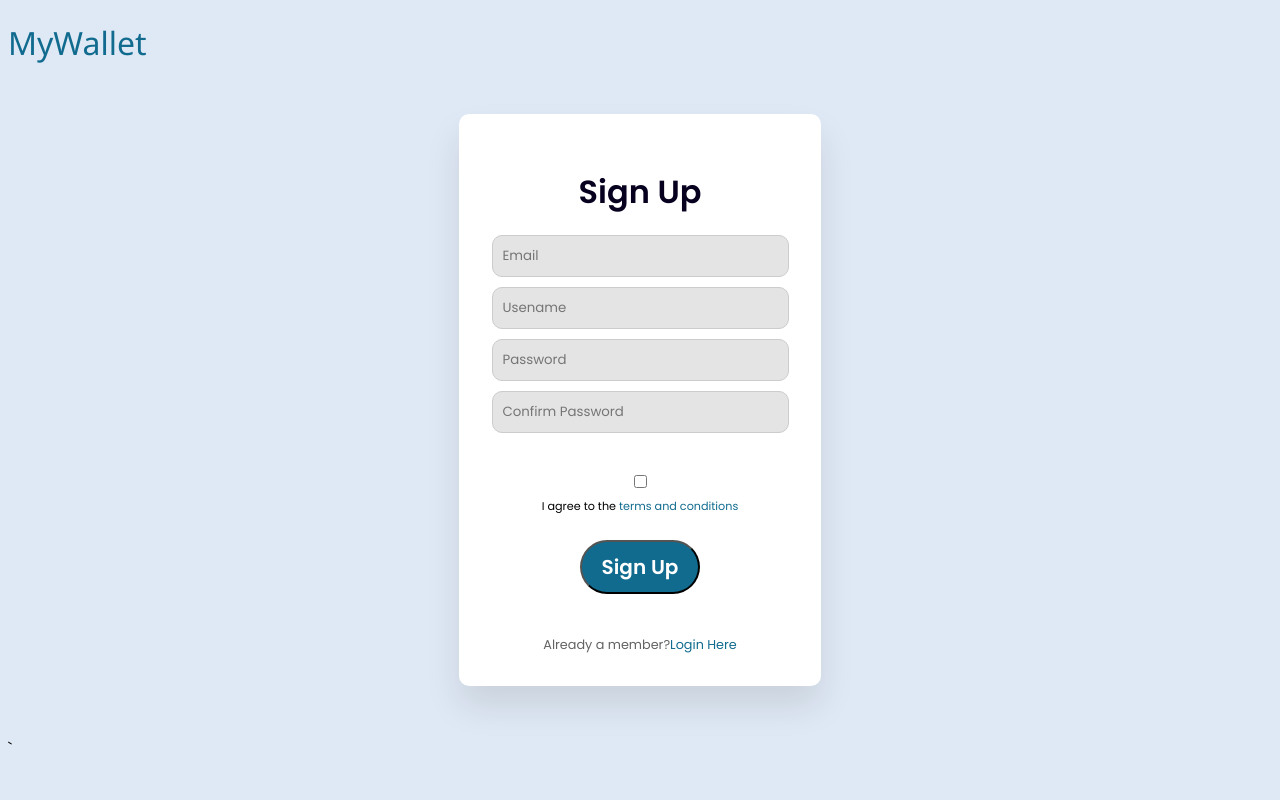
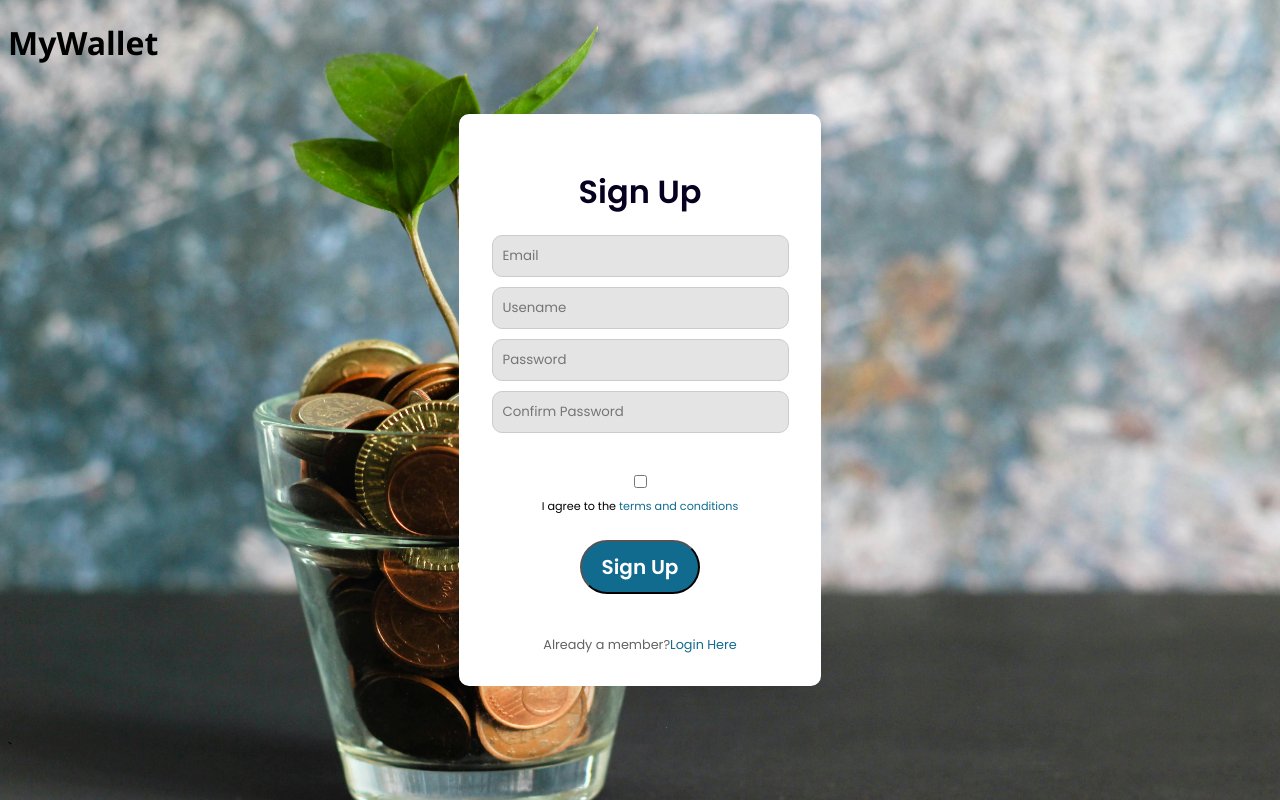
Before and after one commit to MthokozisiZwane/MyWallet, a Flask app: page /sign-up in a window 1280 px wide. Run offline with Flask 3, Linux system fonts and the light colour scheme; some libraries are stand-ins or nearby versions.

Commit message:
added background image to sign in pages

```diff
--- a/website/static/styles.css
+++ b/website/static/styles.css
@@ -1,20 +1,44 @@
 @import url('https://fonts.googleapis.com/css2?family=Poppins:wght@400;600&display=swap');
 
-*{
-    /* margin: 0;
-    padding: 0;
-    box-sizing: border-box; */
+* {
     font-family: 'Poppins', sans-serif;
 }
 
 /* Styles for body */
 body {
+    /* Light blue background color */
     background-color: #dfe9f5;
+
 }
-.container{
+
+.container {
     margin-top: 150px;
+    position: relative;
 }
-.wrapper{
+
+.background-image {
+    background-image: url(images/image.jpg);
+    background-size: cover;
+    background-position: center;
+    background-repeat: no-repeat;
+    position: absolute;
+    top: 0;
+    left: 0;
+    width: 100%;
+    height: 100%;
+    z-index: -1;
+}
+
+.overlay {
+    position: absolute;
+    top: 0;
+    left: 0;
+    width: 100%;
+    height: 100%;
+    background-color: rgba(0, 0, 0, 0.5);
+}
+
+.wrapper {
     width: 330px;
     padding: 2rem 1rem;
     margin: 50px auto;
@@ -24,7 +48,7 @@ body {
     box-shadow: 0 20px 35px rgba(0, 0, 0, 0.1);
 }
 
-.rex{
+.rex {
     display: flex;
     gap: 3.5em;
 }
@@ -32,15 +56,20 @@ body {
 /* Styles for headings */
 h1 {
     font-size: 2rem;
-    color: #07001f; /* Dark text color */
+    /* Dark text color */
+    color: #07001f;
+
     margin-bottom: 1.2rem;
     font-weight: bold;
 }
-#title{
+
+#title {
     font-family: 'Segoe UI', Tahoma, Geneva, Verdana, sans-serif;
-    font-weight: 500;
-    color: rgb(17, 107, 143);
-    font-weight: normal;
+    font-weight: 600;
+    color: rgb(0, 0, 0);
+    font-weight: bold;
+    text-decoration: wavy;
+    cursor: pointer;
 }
 
 
@@ -53,11 +82,11 @@ a {
 
 /* Styles for forms */
 form input {
-     width: 92%;
-    outline:none;
-    border:1px solid #fff;
+    width: 92%;
+    outline: none;
+    border: 1px solid #fff;
     padding: 12px 20px;
-    margin-bottom: 10px ;
+    margin-bottom: 10px;
     border-radius: 20px;
     background: #e4e4e4;
 }
@@ -67,7 +96,7 @@ label {
     margin-bottom: 5px;
 }
 
-.text-entry{
+.text-entry {
     display: flex;
     gap: 0.5rem;
 }
@@ -80,13 +109,15 @@ textarea {
     width: 90%;
     padding: 10px;
     margin-bottom: 10px;
-    border: 1px solid #ccc; /* Light grey border */
+    /* Light grey border */
+    border: 1px solid #ccc;
+
     border-radius: 10px;
     box-sizing: border-box;
 }
 
 button {
-   background-color: rgb(17, 107, 143);
+    background-color: rgb(17, 107, 143);
     color: #fff;
     font-size: 20px;
     font-weight: bold;
@@ -98,34 +129,36 @@ button {
 }
 
 button:hover {
-    background: rgba(17, 107, 143, 0.877); /* Slightly transparent navy blue button color on hover*/
+    /* Slightly transparent navy blue button color on hover*/
+    background: rgba(17, 107, 143, 0.877);
+
 }
 
-input:focus{
+input:focus {
     border: 1px solid rgb(192, 192, 192);
 }
 
-.terms{
+.terms {
     margin-top: 0.2rem;
 }
 
-.terms input{
+.terms input {
     height: 1em;
     width: 1em;
     vertical-align: middle;
     cursor: pointer;
 }
 
-.terms label{
+.terms label {
     font-size: 0.7rem;
 }
 
-.terms a{
-    color:rgb(17, 107, 143);
+.terms a {
+    color: rgb(17, 107, 143);
     text-decoration: none;
 }
 
-.member{
+.member {
     font-size: 0.8rem;
     margin-top: 1.4rem;
     color: #636363;
@@ -155,76 +188,36 @@ li {
 }
 
 .alert-success {
-    color: #3c763d; /* Green success alert text color */
-    background-color: #dff0d8; /* Light green success alert background color */
-    border-color: #d6e9c6; /* Light green success alert border color */
+    /* Green success alert text color */
+    color: #3c763d;
+    /* Light green success alert background color */
+    background-color: #dff0d8;
+    /* Light green success alert border color */
+    border-color: #d6e9c6;
+
 }
 
 .alert-danger {
-    color: #a94442; /* Red danger alert text color */
-    background-color: #f2dede; /* Light red danger alert background color */
-    border-color: #ebccd1; /* Light red danger alert border color */
+    /* Red danger alert text color */
+    color: #a94442;
+    /* Light red danger alert background color */
+    background-color: #f2dede;
+    /* Light red danger alert border color */
+    border-color: #ebccd1;
+
 }
 
 
-<<<<<<< HEAD
-/* menu button*/
-.menu-btn {
-    display: none;
-    cursor: pointer;
+#budget {
+    width: auto;
+    justify-content: space-around;
 }
 
-.bar {
-    width: 25px;
-    height: 3px;
-    background-color: #333;
-    margin: 5px 0;
-}
-
-.menu {
-    display: block;
-}
-
-.menu ul {
-    list-style: none;
-    padding: 0;
-}
-
-.menu li {
-    display: inline-block;
-    margin-right: 20px;
-}
-
-
-
-@media screen and (max-width: 600px) {
-    body {
-        font-size: 14px;
-    }
-
-    .menu-btn {
-        display: block;
-    }
-
-    .menu {
-        display: none;
-    }
-
-    .menu.active {
-        display: block;
-    }
-
-=======
-#budget{
-    width: auto;
-    justify-content: space-around;
->>>>>>> 5acd380b7436c2867e3b8b6070d8ab4d46724af3
-}
-
-#income, #expense {
+#income,
+#expense {
     width: 40%;
 }
 
-#entries{
-    width:35%;
+#entries {
+    width: 35%;
 }
--- a/website/templates/sign_in.html
+++ b/website/templates/sign_in.html
@@ -8,6 +8,8 @@
     <link rel="stylesheet" href="https://cdnjs.cloudfare.com/ajax/libs/font-awesome/5.15.3/css/all.min.css"/>
 </head>
 <body>
+    <div class="background-image"></div>
+
     <h1 id="title">MyWallet</h1>
     <div class="wrapper">
     <h1>Sign In</h1>
@@ -29,7 +31,6 @@
     </div>
     </div>
     </form>
-
 </div>
 
 </body>
--- a/website/templates/sign_up.html
+++ b/website/templates/sign_up.html
@@ -9,6 +9,7 @@
 
 </head>
 <body>
+    <div class="background-image"></div>
     <h1 id="title">MyWallet</h1>
     <div class="wrapper">
     <h1>Sign Up</h1>
```
Also changed, not shown: website/static/navbar.css (+12 -10 lines), website/templates/home.html (+6 -2 lines), website/templates/income_expense.html (+34 -21 lines).
